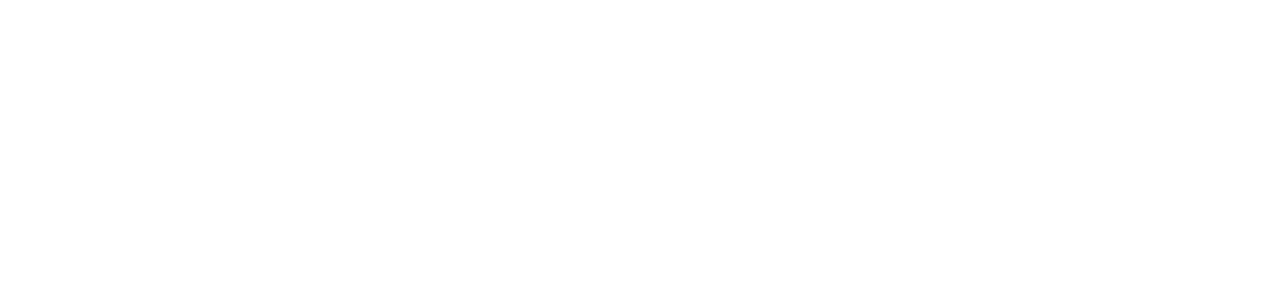
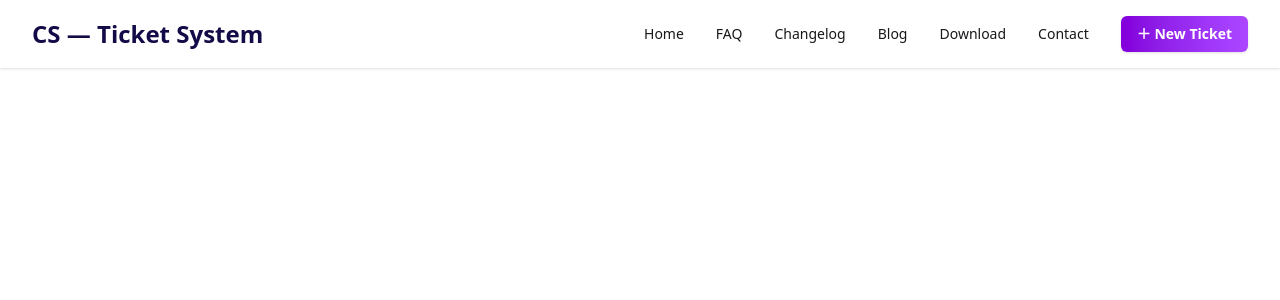
Before and after one commit to SabinaMarium/B12A7-Customer-Support-Zone, a React (Vite) app: page / in a window 1280 px wide. Shown: the top 300 px of the page. Built offline with nearby package versions, Linux system fonts and the light colour scheme.

Commit message:
added navbar

```diff
--- a/src/App.jsx
+++ b/src/App.jsx
@@ -1,13 +1,27 @@
-import { useState } from 'react'
-import reactLogo from './assets/react.svg'
-import viteLogo from '/vite.svg'
+
 import './App.css'
 
 function App() {
-  const [count, setCount] = useState(0)
+   return (
+    <>
+    {/* navbar */}
+    <nav className="flex items-center justify-between px-8 py-4 shadow-sm bg-white">
+      <div className="text-2xl font-semibold text-[#120B48]">
+        <span className="font-bold">CS</span> — <span className="font-semibold">Ticket System</span>
+      </div>
+      <div className="flex items-center space-x-8">
+        <a href="#" className="text-sm hover:text-purple-600 transition">Home</a>
+        <a href="#" className="text-sm hover:text-purple-600 transition">FAQ</a>
+        <a href="#" className="text-sm hover:text-purple-600 transition">Changelog</a>
+        <a href="#" className="text-sm hover:text-purple-600 transition">Blog</a>
+        <a href="#" className="text-sm hover:text-purple-600 transition">Download</a>
+        <a href="#" className="text-sm hover:text-purple-600 transition">Contact</a>
+        <button className="bg-gradient-to-r from-purple-700 to-purple-500 hover:text-black text-white px-4 py-2 rounded-md text-sm font-semibold shadow hover:opacity-90 transition" >
+          <span className="button">＋</span> New Ticket</button>
+      </div>
+    </nav>
+    {/* banner cards */}
 
-  return (
-    <>
 
     </>
   )
```
